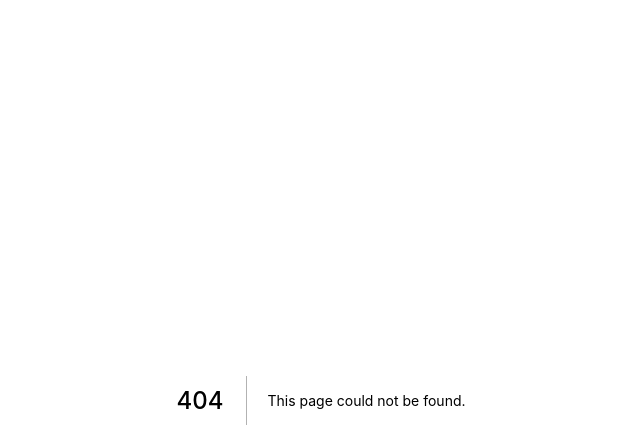
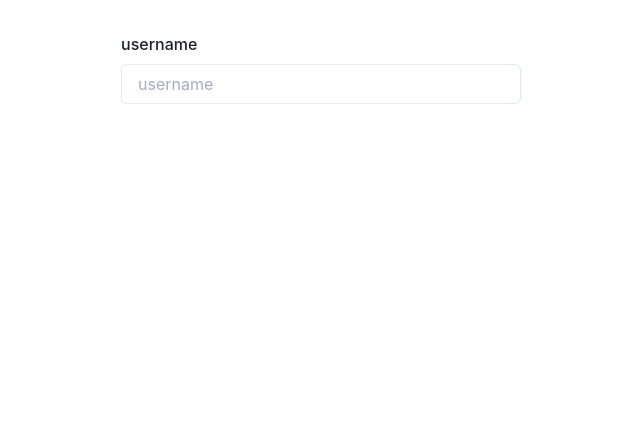
Before and after one commit to Sapodillay/social-app-frontend, a Next.js app: page /register in a window 1280 px wide. Before the commit this address had no page. Shown: the top 448 px of the page, without its empty margins (319-959 px from the left). Built offline with nearby package versions, Linux system fonts and the light colour scheme.

Commit message:
Added form

```diff
--- a/package.json
+++ b/package.json
@@ -11,6 +11,7 @@
     "@chakra-ui/react": "^1.4.2",
     "@emotion/react": "^11.0.0",
     "@emotion/styled": "^11.0.0",
+    "formik": "^2.2.9",
     "framer-motion": "^4.0.3",
     "next": "latest",
     "react": "^17.0.2",
--- /dev/null
+++ b/src/pages/register.tsx
@@ -0,0 +1,33 @@
+import React from 'react'
+import {Formik, Form} from 'formik'
+import { FormControl, FormLabel, Input, FormErrorMessage } from '@chakra-ui/react';
+import { Wrapper } from '../components/Wrapper';
+
+interface registerProps {
+
+}
+
+const Register: React.FC<registerProps> = ({}) => {
+		return (
+			<Wrapper variant='small'>
+				<Formik initialValues={{username: "", password: ""}}
+				onSubmit={values => {
+					console.log(values);
+				}}>
+					{(values, handleChange) => (
+						<Form>
+							<FormControl>
+								<FormLabel htmlFor="Username">username</FormLabel>
+								<Input value={values.username} onChange={handleChange} id="username" placeholder="username" />
+								{/* <FormErrorMessage>{form.errors.name}</FormErrorMessage> */}
+							</FormControl>
+						</Form>
+					)}
+
+
+				</Formik>
+			</Wrapper>
+		);
+}
+
+export default Register;
```
Also changed, not shown: next-env.d.ts (added), 1 other file (tests, documents, lock files or other folders).
